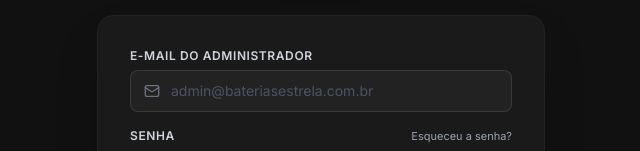
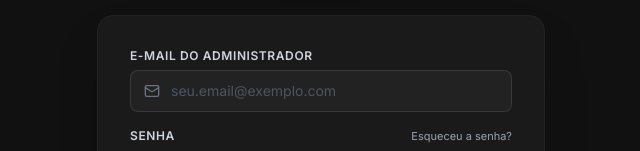
Before and after one commit to paulohenriquegouveia08-oss/Site_Baterias_Estrela, a React (Vite) app in the folder apps/web/: page /admin/login in a window 1280 px wide. Shown: the part 304-455 px from the top of the page, without its empty margins (319-959 px from the left). Built offline with nearby package versions, Linux system fonts and the light colour scheme; no server answers.

Commit message:
fix: remover placeholder antigo de admin no login

```diff
--- a/apps/web/src/pages/admin/AdminLogin.tsx
+++ b/apps/web/src/pages/admin/AdminLogin.tsx
@@ -96,7 +96,7 @@ export const AdminLogin: React.FC = () => {
                   required
                   value={email}
                   onChange={(e) => setEmail(e.target.value)}
-                  placeholder="admin@bateriasestrela.com.br"
+                  placeholder="seu.email@exemplo.com"
                   className="w-full bg-estrela-card border border-white/10 rounded-lg pl-10 pr-3.5 py-2.5 text-sm text-white placeholder-estrela-gray-600 focus:outline-none focus:border-estrela-red transition"
                 />
               </div>
```
